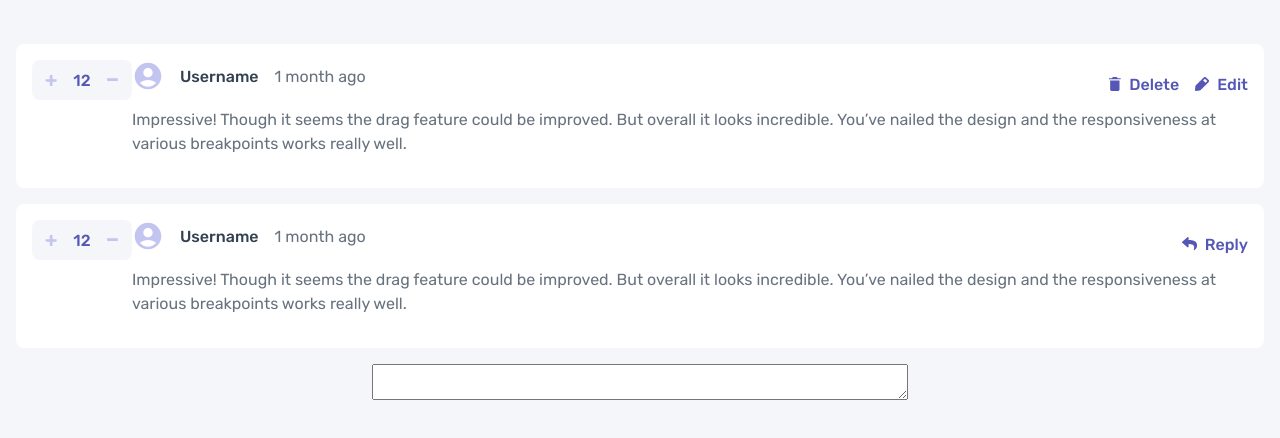
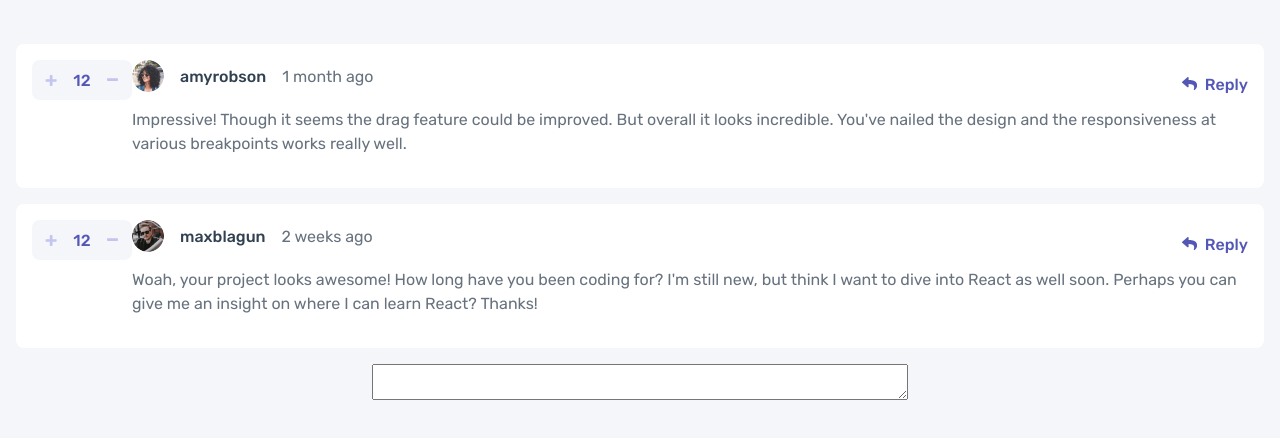
Before and after one commit to john-mirage/interactive-comments-section, a website built with Vite: page index.html in a window 1280 px wide. Shown: the part 178-616 px from the top of the page. Built offline with nearby package versions, Linux system fonts and the light colour scheme.

Commit message:
feat: add post data

```diff
--- a/index.html
+++ b/index.html
@@ -22,10 +22,10 @@
         <div class="post__card">
           <div class="post__info">
             <img class="avatar" src="/src/assets/images/person.svg" alt="Profile picture">
-            <p class="post__username">Username</p>
-            <p class="post__date-of-reply">1 month ago</p>
+            <p class="post__username"></p>
+            <p class="post__created-at"></p>
           </div>
-          <p class="post__value">Impressive! Though it seems the drag feature could be improved. But overall it looks incredible. You’ve nailed the design and the responsiveness at various breakpoints works really well.</p>
+          <p class="post__content"></p>
           <div class="post__button-vote">
             <div class="button-counter">
               <button class="button-counter__button">
--- a/src/assets/styles/button-action.css
+++ b/src/assets/styles/button-action.css
@@ -15,6 +15,10 @@
     margin-right: 0;
 }
 
+.button-action--danger {
+    color: var(--color-soft-red);
+}
+
 .button-action__icon {
 
 }
--- a/src/assets/styles/post.css
+++ b/src/assets/styles/post.css
@@ -32,7 +32,7 @@
     color: var(--color-dark-blue);
 }
 
-.post__date-of-reply {
+.post__created-at {
     margin-left: 1.6rem;
     margin-top: 0;
     margin-bottom: 0;
@@ -42,7 +42,7 @@
     color: var(--color-grayish-blue);
 }
 
-.post__value {
+.post__content {
     margin-top: 0;
     margin-bottom: 1.6rem;
     grid-area: comment;
--- a/src/components/app-comment.ts
+++ b/src/components/app-comment.ts
@@ -16,9 +16,17 @@ class AppComment extends HTMLElement {
       const template = <HTMLTemplateElement>document.getElementById("template-post");
       const fragment = <DocumentFragment>template.content.cloneNode(true);
       const postElement = <HTMLDivElement>fragment.querySelector(".post");
+      const avatarElement = <HTMLImageElement>fragment.querySelector(".avatar");
+      const postUserElement = <HTMLElement>fragment.querySelector(".post__username");
+      const postCreatedAtElement = <HTMLElement>fragment.querySelector(".post__created-at");
+      const postContentElement = <HTMLParagraphElement>fragment.querySelector(".post__content");
+      avatarElement.setAttribute("src", this.comment.user.image.png);
+      postUserElement.textContent = this.comment.user.username;
+      postCreatedAtElement.textContent = this.comment.createdAt;
+      postContentElement.textContent = this.comment.content;
       const actions = <HTMLDivElement>fragment.querySelector(".post__actions");
-      if ("amyrobson" === this.comment.user.username) {
-        const deleteButton = this.createActionButton("delete", "delete");
+      if (this.currentUser.username === this.comment.user.username) {
+        const deleteButton = this.createActionButton("delete", "delete", true);
         const editButton = this.createActionButton("edit", "edit");
         actions.append(deleteButton, editButton);
       } else {
@@ -32,11 +40,15 @@ class AppComment extends HTMLElement {
     }
   }
 
-  createActionButton(label: string, shape: string) {
+  createActionButton(label: string, shape: string, danger = false) {
     const buttonElement = <HTMLButtonElement>document.createElement("button");
     const iconElement = <HTMLElement>document.createElement("app-icon");
     const labelElement = <HTMLLabelElement>document.createElement("label");
-    buttonElement.classList.add("button-action");
+    if (danger) {
+      buttonElement.classList.add("button-action", "button-action--danger");
+    } else {
+      buttonElement.classList.add("button-action");
+    }
     iconElement.classList.add("button-action__icon");
     labelElement.classList.add("button-action__label");
     iconElement.setAttribute("icon-height", "14px");
--- a/src/data/data.json
+++ b/src/data/data.json
@@ -1,8 +1,8 @@
 {
   "currentUser": {
     "image": {
-      "png": "./images/avatars/image-juliusomo.png",
-      "webp": "./images/avatars/image-juliusomo.webp"
+      "png": "/src/assets/images/avatars/image-juliusomo.png",
+      "webp": "/src/assets/images/avatars/image-juliusomo.webp"
     },
     "username": "juliusomo"
   },
@@ -14,8 +14,8 @@
       "score": 12,
       "user": {
         "image": {
-          "png": "./images/avatars/image-amyrobson.png",
-          "webp": "./images/avatars/image-amyrobson.webp"
+          "png": "/src/assets/images/avatars/image-amyrobson.png",
+          "webp": "/src/assets/images/avatars/image-amyrobson.webp"
         },
         "username": "amyrobson"
       },
@@ -28,8 +28,8 @@
       "score": 5,
       "user": {
         "image": {
-          "png": "./images/avatars/image-maxblagun.png",
-          "webp": "./images/avatars/image-maxblagun.webp"
+          "png": "/src/assets/images/avatars/image-maxblagun.png",
+          "webp": "/src/assets/images/avatars/image-maxblagun.webp"
         },
         "username": "maxblagun"
       },
@@ -42,8 +42,8 @@
           "replyingTo": "maxblagun",
           "user": {
             "image": {
-              "png": "./images/avatars/image-ramsesmiron.png",
-              "webp": "./images/avatars/image-ramsesmiron.webp"
+              "png": "/src/assets/images/avatars/image-ramsesmiron.png",
+              "webp": "/src/assets/images/avatars/image-ramsesmiron.webp"
             },
             "username": "ramsesmiron"
           }
@@ -56,8 +56,8 @@
           "replyingTo": "ramsesmiron",
           "user": {
             "image": {
-              "png": "./images/avatars/image-juliusomo.png",
-              "webp": "./images/avatars/image-juliusomo.webp"
+              "png": "/src/assets/images/avatars/image-juliusomo.png",
+              "webp": "/src/assets/images/avatars/image-juliusomo.webp"
             },
             "username": "juliusomo"
           }
```
